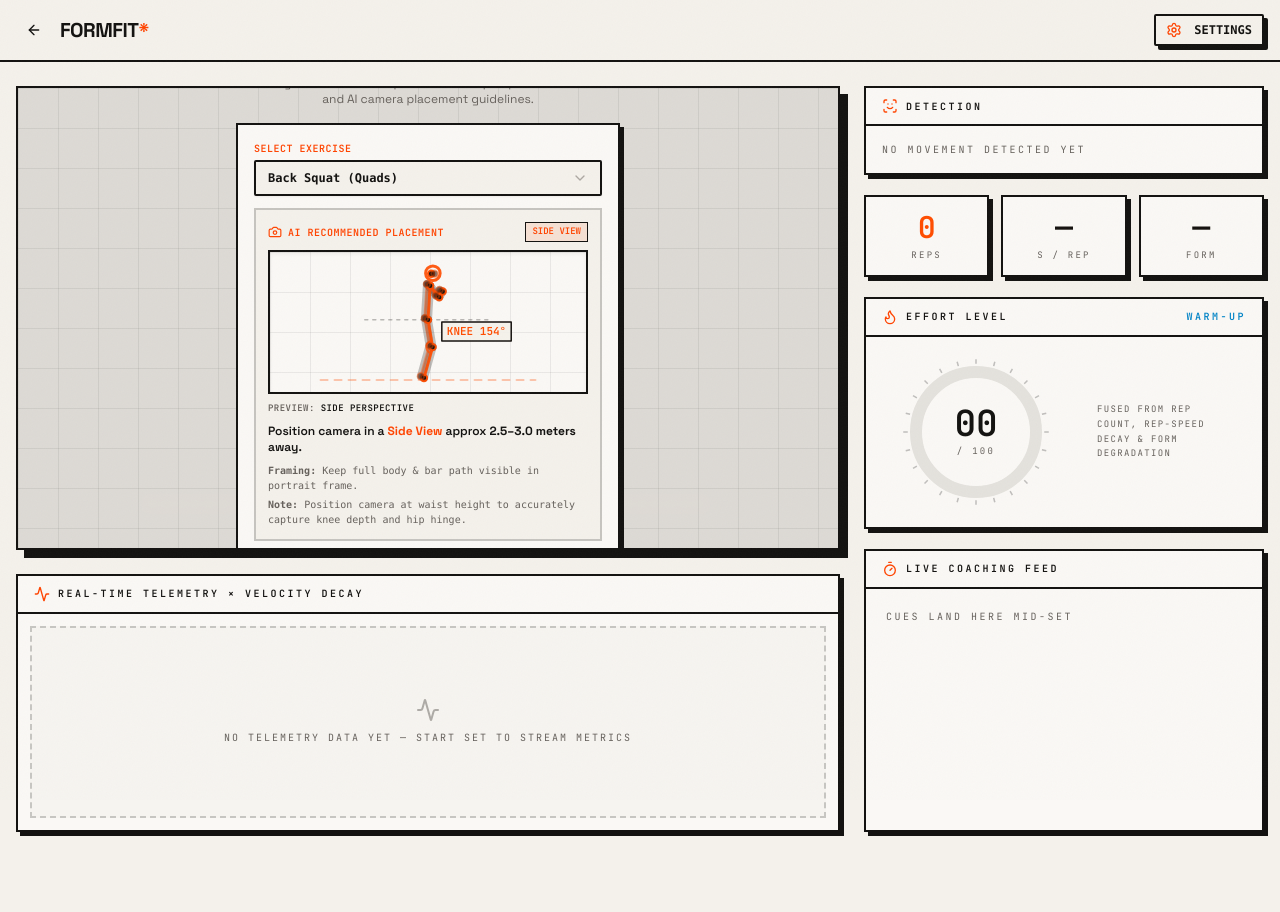
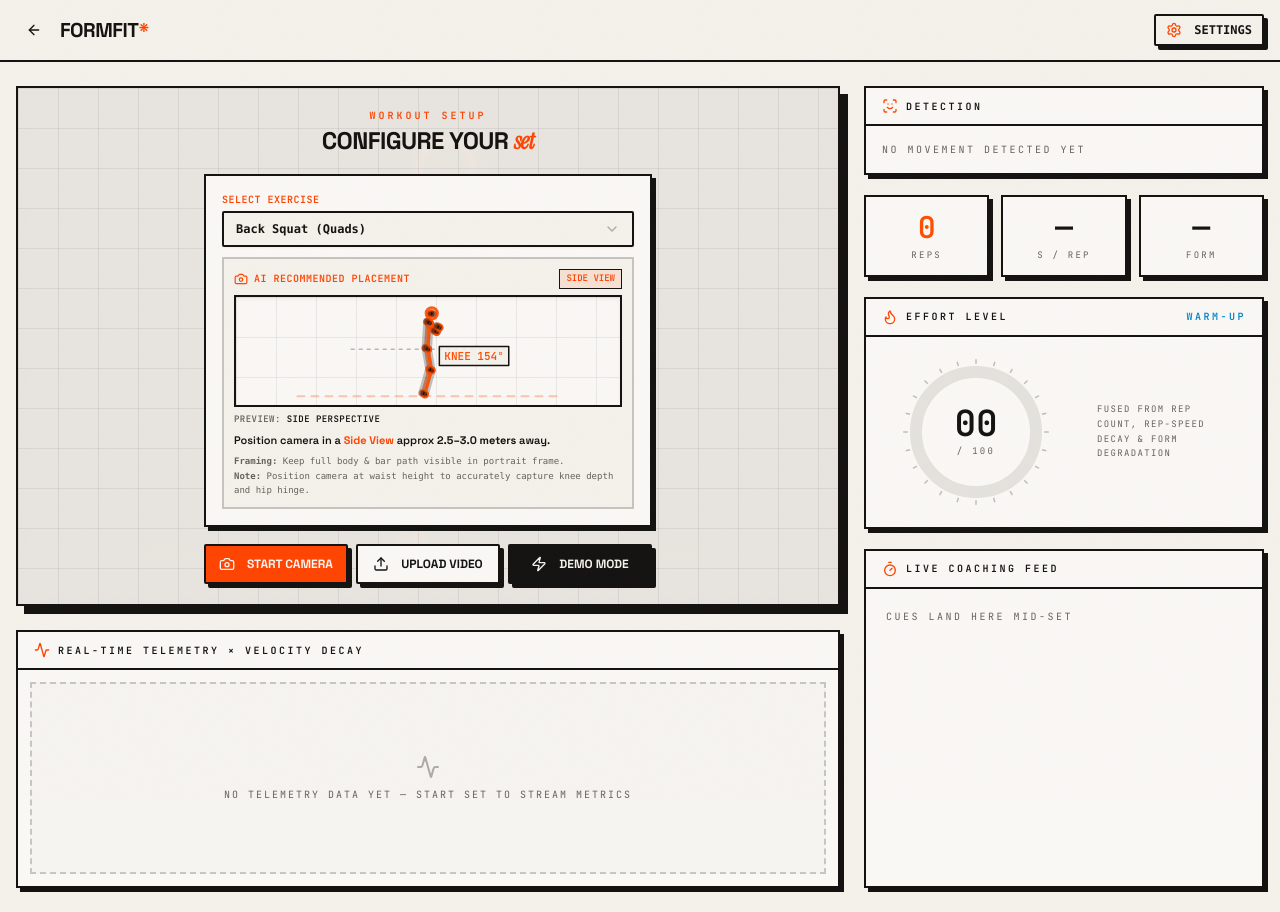
Before and after one commit to Aditya-132/aifactory, a React (Vite) app: page /session in a window 1280 px wide. Before the commit the page ends 856 px from the top, so only its background shows below. Built offline with nearby package versions, Linux system fonts and the light colour scheme.

Commit message:
Merge feature/analytics-state-management: setup UI polish, camera diagnostic box, TS fixes

```diff
--- a/src/lib/pose/mediapipePoseEstimator.ts
+++ b/src/lib/pose/mediapipePoseEstimator.ts
@@ -33,7 +33,7 @@ function mapLandmark(landmark: MediaPipeNormalizedLandmark | MediaPipeLandmark):
 }
 
 function mapResult(result: PoseLandmarkerResult, timestampMs: number): PoseFrame {
-  const poses: DetectedPose[] = result.landmarks.map((landmarks, index) => {
+  const poses: DetectedPose[] = result.landmarks.map((landmarks: any, index: number) => {
     const worldLandmarks = result.worldLandmarks[index]
     return {
       landmarks: landmarks.map(mapLandmark),
--- a/src/pages/Session.tsx
+++ b/src/pages/Session.tsx
@@ -15,6 +15,7 @@ import {
   Video,
   WifiOff,
   Zap,
+  RefreshCw,
 } from 'lucide-react'
 import { Button } from '@/components/ui/button'
 import {
@@ -575,7 +576,7 @@ export default function Session() {
         <div className="lg:grid lg:grid-cols-3 lg:gap-6">
           {/* Video panel */}
           <div className="lg:col-span-2">
-            <div className="hard-shadow relative aspect-[4/5] overflow-hidden border-2 border-foreground bg-foreground sm:aspect-video">
+            <div className={`hard-shadow relative border-2 border-foreground bg-foreground ${phase === 'setup' ? 'min-h-[520px]' : 'aspect-[4/5] sm:aspect-video'}`}>
               {realTrackingMode && (
                 <video
                   ref={videoRef}
@@ -616,27 +617,24 @@ export default function Session() {
                 </div>
               )}
 
-              {/* Pre-workout Setup Overlay */}
+              {/* Pre-workout Setup Overlay (Completely Visible, Unclipped Buttons) */}
               {phase === 'setup' && (
-                <div className="bg-grid absolute inset-0 flex flex-col items-center justify-center gap-4 bg-background/90 p-5 text-center z-10 overflow-y-auto backdrop-blur-sm">
+                <div className="bg-grid absolute inset-0 flex flex-col items-center justify-between p-4 sm:p-5 text-center z-10 bg-background/95 backdrop-blur-sm">
                   <div>
-                    <p className="mono-data text-[10px] tracking-[0.3em] text-primary">WORKOUT SETUP</p>
-                    <h1 className="mt-1 text-2xl sm:text-3xl font-bold uppercase tracking-tight">
+                    <p className="mono-data text-[10px] tracking-[0.3em] text-primary font-bold">WORKOUT SETUP</p>
+                    <h1 className="mt-0.5 text-xl sm:text-2xl font-bold uppercase tracking-tight">
                       Configure your <span className="font-serifit normal-case italic text-primary">set</span>
                     </h1>
-                    <p className="mx-auto mt-1 max-w-sm text-xs text-muted-foreground">
-                      Select your movement to preview the 3D perspective animation and AI camera placement guidelines.
-                    </p>
                   </div>
 
                   {/* AI Camera Guidance Box & 3D Preview Window */}
-                  <div className="w-full max-w-sm space-y-3 border-2 border-foreground bg-card p-4 hard-shadow-sm text-left">
+                  <div className="w-full max-w-md space-y-2.5 border-2 border-foreground bg-card p-3.5 sm:p-4 hard-shadow-sm text-left">
                     <div>
                       <label className="mono-data block text-[10px] font-bold tracking-wider text-primary mb-1">
                         SELECT EXERCISE
                       </label>
                       <Select value={selectedExerciseId} onValueChange={setSelectedExerciseId}>
-                        <SelectTrigger className="h-10 w-full border-2 font-mono text-xs font-semibold bg-background">
+                        <SelectTrigger className="h-9 w-full border-2 font-mono text-xs font-semibold bg-background">
                           <SelectValue />
                         </SelectTrigger>
                         <SelectContent className="border-2 font-mono text-xs">
@@ -649,7 +647,7 @@ export default function Session() {
                       </Select>
                     </div>
 
-                    <div className="border-2 border-foreground/20 bg-background p-3 space-y-2">
+                    <div className="border-2 border-foreground/20 bg-background p-2.5 space-y-1.5">
                       <div className="flex items-center justify-between">
                         <span className="mono-data text-[10px] font-bold tracking-wider text-primary flex items-center gap-1.5">
                           <Camera className="h-3.5 w-3.5" /> AI RECOMMENDED PLACEMENT
@@ -659,8 +657,8 @@ export default function Session() {
                         </span>
                       </div>
 
-                      {/* Live 3D Pose Canvas Animation Preview Window */}
-                      <div className="relative h-36 w-full overflow-hidden border-2 border-foreground bg-card shadow-inner">
+                      {/* 3D Pose Canvas Animation Preview Window */}
+                      <div className="relative h-28 w-full overflow-hidden border-2 border-foreground bg-card shadow-inner">
                         <div className="bg-grid absolute inset-0" />
                         <PoseCanvas
                           exercise={currentExDef}
@@ -674,32 +672,32 @@ export default function Session() {
                         PREVIEW: <span className="text-foreground">{rec.recommendedCamera.toUpperCase()} PERSPECTIVE</span>
                       </div>
 
-                      <p className="text-xs font-semibold text-foreground">
+                      <p className="text-[11px] font-semibold text-foreground">
                         Position camera in a <span className="text-primary font-bold">{rec.recommendedCamera} View</span> approx <span className="font-bold">{rec.recommendedDistance}</span> away.
                       </p>
-                      <div className="text-[10px] text-muted-foreground space-y-1 font-mono">
+                      <div className="text-[9px] text-muted-foreground space-y-0.5 font-mono">
                         <p><strong>Framing:</strong> {rec.framingGuidance}</p>
                         <p><strong>Note:</strong> {rec.setupNotes}</p>
                       </div>
                     </div>
                   </div>
 
-                  <div className="flex w-full max-w-xs flex-col gap-2.5 sm:max-w-none sm:flex-row sm:flex-wrap sm:justify-center">
+                  <div className="flex w-full max-w-md flex-col gap-2 sm:flex-row sm:items-center sm:justify-center">
                     <Button
-                      size="lg"
-                      className="hard-shadow-sm h-11 w-full border-2 border-foreground font-bold transition-transform hover:-translate-y-0.5 sm:w-auto"
+                      size="sm"
+                      className="hard-shadow-sm h-10 flex-1 border-2 border-foreground text-xs font-bold transition-transform hover:-translate-y-0.5"
                       onClick={startCamera}
                     >
-                      <Camera className="mr-2 h-4 w-4" /> START CAMERA
+                      <Camera className="mr-1.5 h-4 w-4" /> START CAMERA
                     </Button>
                     <Button
-                      size="lg"
+                      size="sm"
                       variant="outline"
-                      className="hard-shadow-sm h-11 w-full border-2 border-foreground bg-card font-bold transition-transform hover:-translate-y-0.5 sm:w-auto"
+                      className="hard-shadow-sm h-10 flex-1 border-2 border-foreground bg-card text-xs font-bold transition-transform hover:-translate-y-0.5"
                       asChild
                     >
                       <label className="cursor-pointer">
-                        <Upload className="mr-2 h-4 w-4" /> UPLOAD VIDEO
+                        <Upload className="mr-1.5 h-4 w-4" /> UPLOAD VIDEO
                         <input
                           type="file"
                           accept="video/*"
@@ -712,15 +710,31 @@ export default function Session() {
                       </label>
                     </Button>
                     <Button
-                      size="lg"
+                      size="sm"
                       variant="outline"
-                      className="hard-shadow-sm h-11 w-full border-2 border-foreground bg-foreground font-bold text-background transition-transform hover:-translate-y-0.5 hover:bg-foreground sm:w-auto"
+                      className="hard-shadow-sm h-10 flex-1 border-2 border-foreground bg-foreground text-xs font-bold text-background transition-transform hover:-translate-y-0.5 hover:bg-foreground"
                       onClick={startDemo}
                     >
-                      <Zap className="mr-2 h-4 w-4" /> DEMO MODE
+                      <Zap className="mr-1.5 h-4 w-4" /> DEMO MODE
                     </Button>
                   </div>
 
+                  {trackingErrorMessage && (
+                    <div className="flex flex-col gap-1 max-w-sm border-2 border-amber-600 bg-amber-50 p-2 text-left text-[10px] text-amber-950">
+                      <div className="flex items-center gap-1.5 font-bold">
+                        <TriangleAlert className="h-3.5 w-3.5 text-amber-600 shrink-0" /> CAMERA DIAGNOSTIC
+                      </div>
+                      <p>{trackingErrorMessage}</p>
+                      <div className="flex gap-2 pt-0.5">
+                        <Button size="sm" variant="outline" className="h-7 border border-amber-800 text-[10px] font-bold" onClick={startCamera}>
+                          <RefreshCw className="mr-1 h-3 w-3" /> RETRY
+                        </Button>
+                        <Button size="sm" className="h-7 border border-amber-800 bg-amber-600 text-white text-[10px] font-bold" onClick={startDemo}>
+                          <Zap className="mr-1 h-3 w-3" /> DEMO MODE
+                        </Button>
+                      </div>
+                    </div>
+                  )}
                 </div>
               )}
 
```
